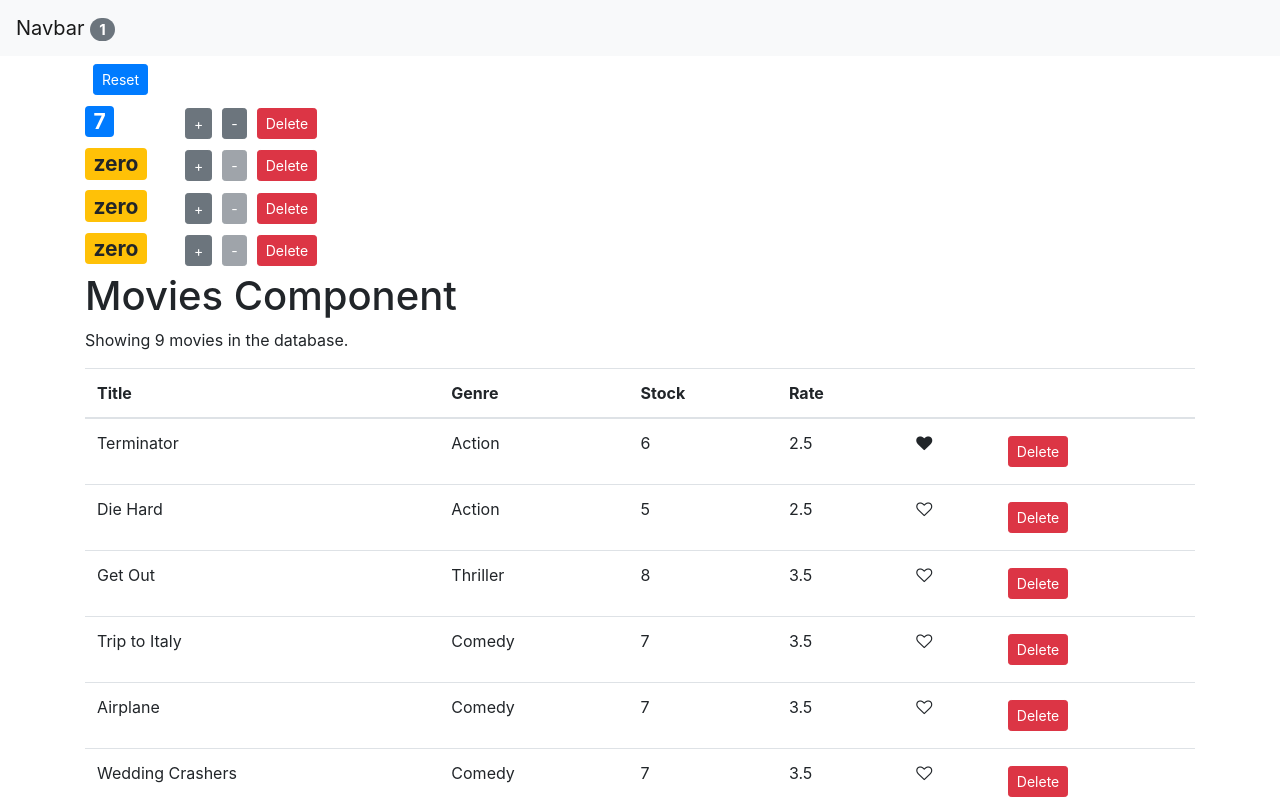
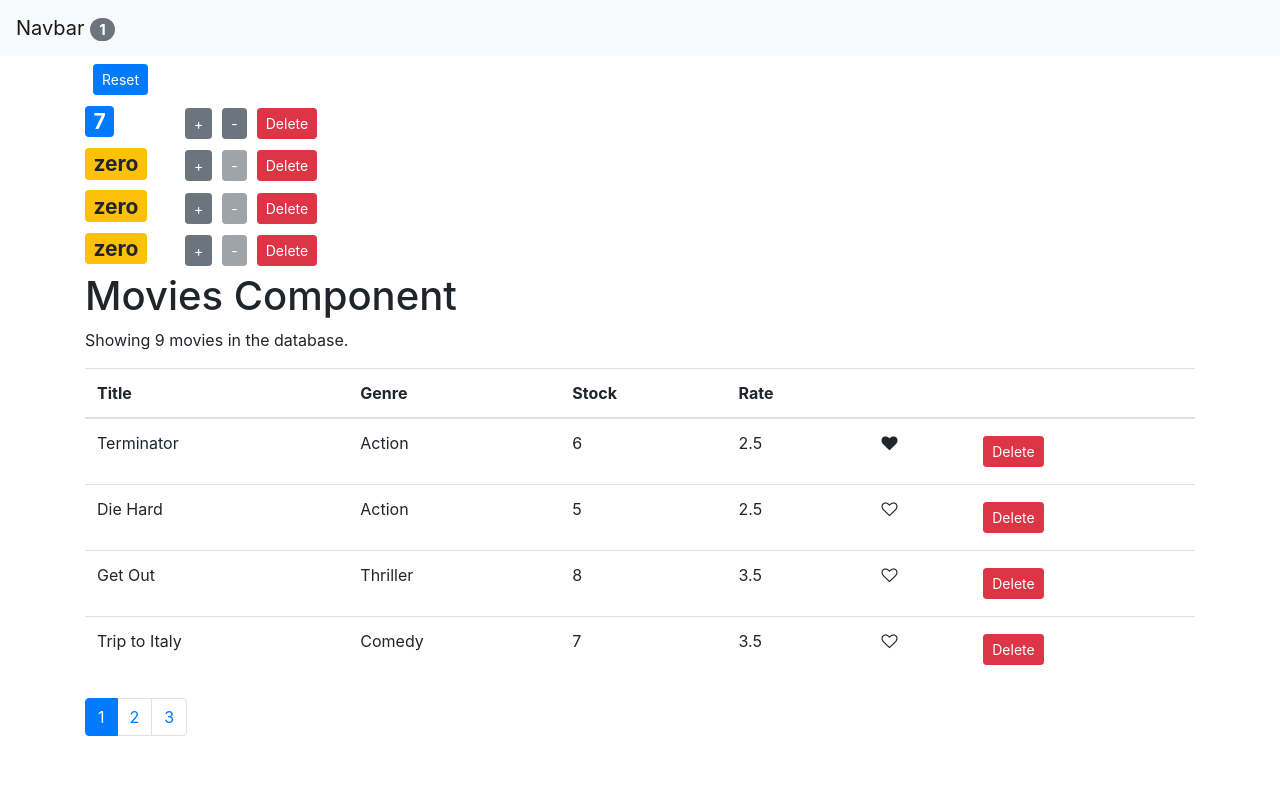
Before and after one commit to DilshanUdawaththa/Counter-App-ReactJS, a React (Create React App) app: page / in a window 1280 px wide. Shown: the top 800 px of the page. Built offline with nearby package versions, Linux system fonts and the light colour scheme.

Commit message:
pagination is done

```diff
--- a/package.json
+++ b/package.json
@@ -9,6 +9,7 @@
     "bootstrap": "^4.1.1",
     "font-awesome": "^4.7.0",
     "lodash": "^4.17.10",
+    "prop-types": "^15.6.2",
     "react": "^17.0.2",
     "react-dom": "^17.0.2",
     "react-scripts": "4.0.3",
--- a/src/components/movies.jsx
+++ b/src/components/movies.jsx
@@ -1,7 +1,8 @@
 import React, { Component } from "react";
-import { getMovies } from "../services/fakeMovieService";
 import Like from "./common/like";
 import Pagination from './common/pagination';
+import { getMovies } from "../services/fakeMovieService";
+import { paginate } from './../utils/paginate';
 
 class Movies extends Component {
   state = {
@@ -30,9 +31,11 @@ class Movies extends Component {
 
   render() {
     const { length: count } = this.state.movies;
-    const {pageSize, currentPage} = this.state;
+    const {pageSize, currentPage, movies: allMovies} = this.state;
 
     if (count === 0) return <p>There are no movies in the database.</p>;
+
+    const movies = paginate(allMovies, currentPage, pageSize);
 
     return (
       <React.Fragment>
@@ -50,7 +53,7 @@ class Movies extends Component {
             </tr>
           </thead>
           <tbody>
-            {this.state.movies.map((movie) => (
+            {movies.map((movie) => (
               <tr key={movie._id}>
                 <td>{movie.title}</td>
                 <td>{movie.genre.name}</td>
--- /dev/null
+++ b/src/utils/paginate.js
@@ -0,0 +1,6 @@
+import _ from "lodash";
+
+export function paginate(items, pageNumber, pageSize) {
+  const startIndex = (pageNumber - 1) * pageSize;
+  return _(items).slice(startIndex).take(pageSize).value();
+}
```
Also changed, not shown: src/components/common/pagination.jsx (+4 -3 lines), 1 other file (tests, documents, lock files or other folders).
